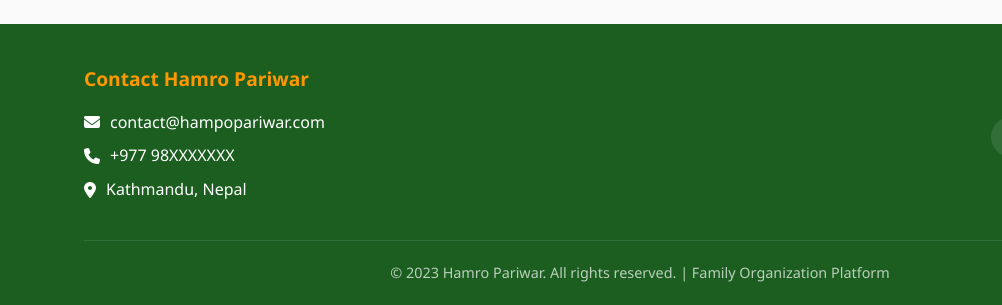
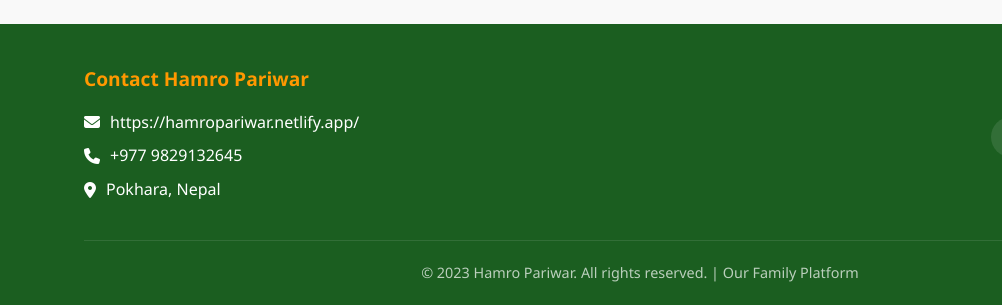
Before and after one commit to Dpes111/hamro, a plain HTML site: page index.html in a window 1280 px wide. Shown: the part 1023-1328 px from the top of the page, 0-1002 px from the left. Drawn offline with Linux system fonts and the light colour scheme; a script that the page names is missing.

Commit message:
Update index.html

```diff
--- a/index.html
+++ b/index.html
@@ -77,9 +77,9 @@
             <div class="footer-content">
                 <div class="contact-info">
                     <h3>Contact Hamro Pariwar</h3>
-                    <p><i class="fas fa-envelope"></i> contact@hampopariwar.com</p>
-                    <p><i class="fas fa-phone"></i> +977 98XXXXXXX</p>
-                    <p><i class="fas fa-map-marker-alt"></i> Kathmandu, Nepal</p>
+                    <p><i class="fas fa-envelope"></i>https://hamropariwar.netlify.app/</p>
+                    <p><i class="fas fa-phone"></i> +977 9829132645</p>
+                    <p><i class="fas fa-map-marker-alt"></i> Pokhara, Nepal</p>
                 </div>
 
                 <div class="social-icons">
@@ -91,7 +91,7 @@
             </div>
 
             <div class="copyright">
-                <p>&copy; 2023 Hamro Pariwar. All rights reserved. | Family Organization Platform</p>
+                <p>&copy; 2023 Hamro Pariwar. All rights reserved. | Our Family  Platform</p>
             </div>
         </div>
     </footer>
```
